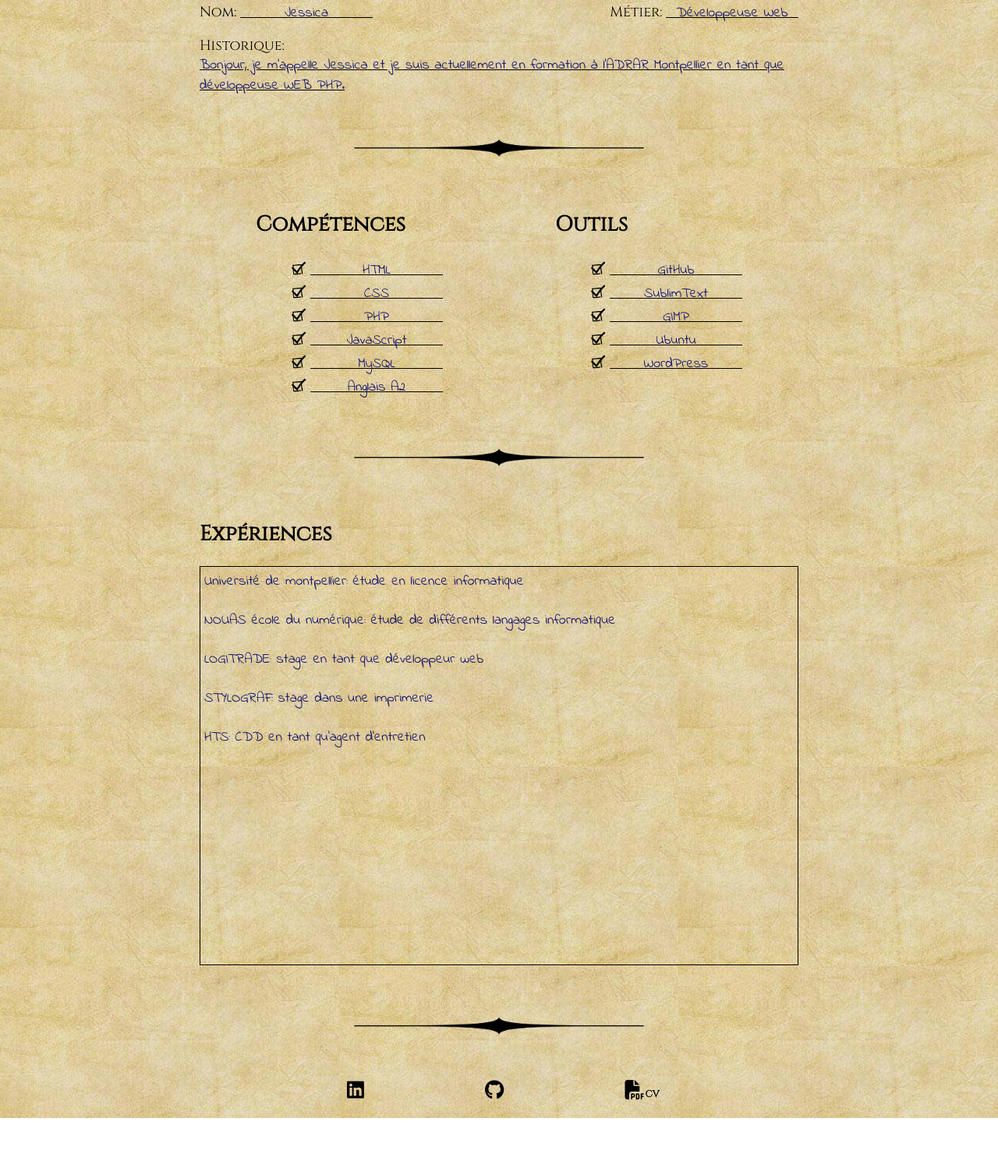
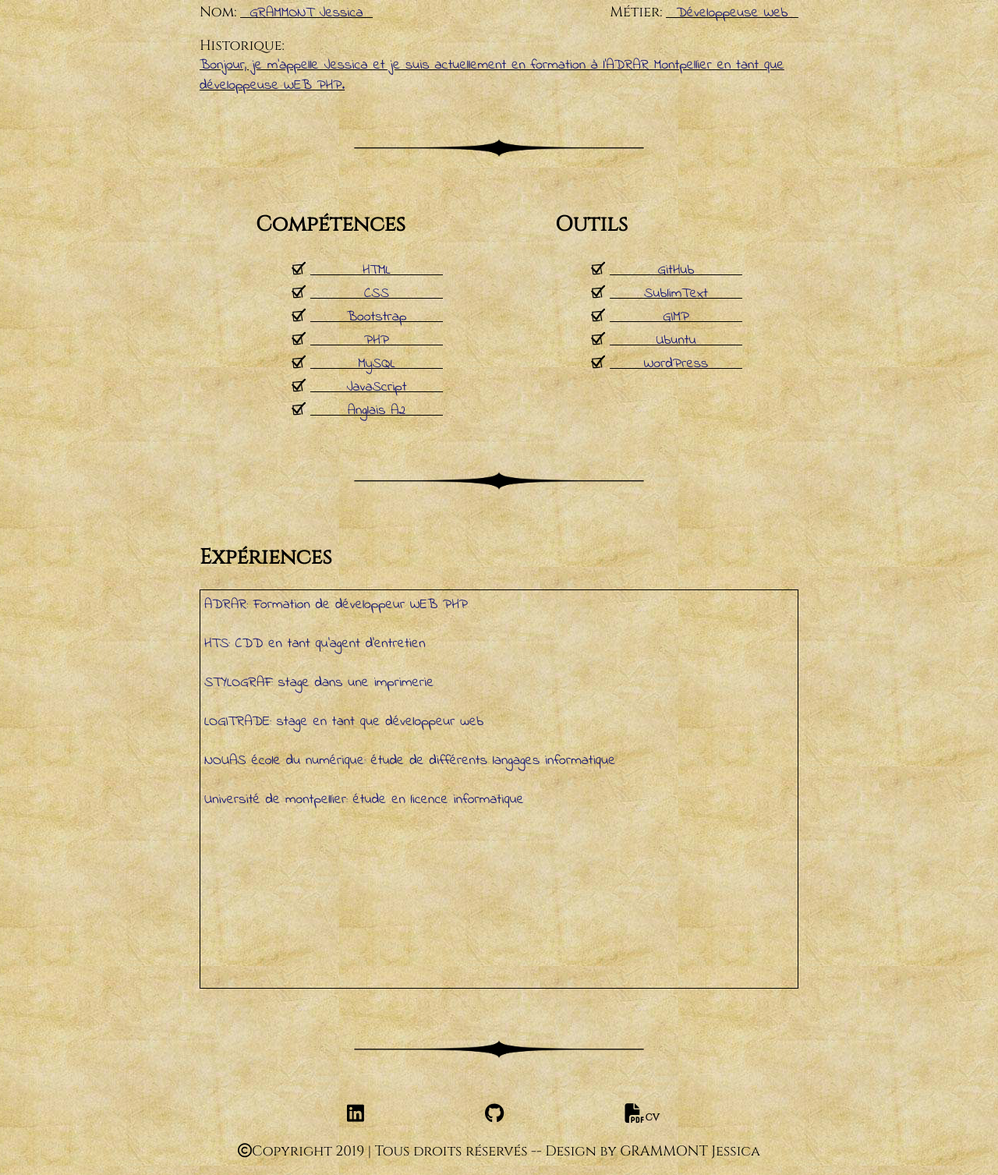
Before and after one commit to jessica-gt/cv, a plain HTML site: page index.html in a window 1280 px wide. Shown: the part 297-1804 px from the top of the page at 78% size. Before the commit the page ends 1731 px from the top, so only its background shows below. Drawn offline with Linux system fonts and the light colour scheme.

Commit message:
Add files via upload

```diff
--- a/index.css
+++ b/index.css
@@ -212,3 +212,7 @@ footer {
 .contact li {
 	text-align: center;
 }
+
+.CR {
+	text-align:center;
+}
--- a/index.html
+++ b/index.html
@@ -26,7 +26,7 @@
 		<div class="container">
 			<div class="aboutMe" id="presentation">
 				<ul>
-					<li>Nom: <span>Jessica</span></li>
+					<li>Nom: <span>GRAMMONT Jessica</span></li>
 					<li>Métier: <span>Développeuse Web</span></li>
 				</ul>
 				<p>Historique: <span>Bonjour, je m'appelle Jessica et je suis actuellement en formation à l'ADRAR Montpellier en tant que développeuse WEB PHP. </span></p>
@@ -38,9 +38,10 @@
 					<ul>
 						<li><img src="images/check.png" alt="check"><span>HTML</span></li>
 						<li><img src="images/check.png" alt="check"><span>CSS</span></li>
+						<li><img src="images/check.png" alt="check"><span>Bootstrap</span></li>
 						<li><img src="images/check.png" alt="check"><span>PHP</span></li>
+						<li><img src="images/check.png" alt="check"><span>MySQL</span></li>
 						<li><img src="images/check.png" alt="check"><span>JavaScript</span></li>
-						<li><img src="images/check.png" alt="check"><span>MySQL</span></li>
 						<li><img src="images/check.png" alt="check"><span>Anglais A2</span></li>
 					</ul>
 				</div>
@@ -60,11 +61,12 @@
 				<div class="Exp" id="Exp">
 					<h2>Expériences</h2>
 					<ul>
+						<li><span>ADRAR: Formation de développeur WEB PHP</span></li>
+						<li><span>HTS: CDD en tant qu'agent d'entretien</span></li>
+						<li><span>STYLOGRAF: stage dans une imprimerie</span></li>
+						<li><span>LOGITRADE: stage en tant que développeur web</span></li>
+						<li><span>NOUAS école du numérique: étude de différents langages informatique</span></li>
 						<li><span>Université de montpellier: étude en licence informatique</span></li>
-						<li><span>NOUAS école du numérique: étude de différents langages informatique</span></li>
-						<li><span>LOGITRADE: stage en tant que développeur web</span></li>
-						<li><span>STYLOGRAF: stage dans une imprimerie</span></li>
-						<li><span>HTS: CDD en tant qu'agent d'entretien</span></li>
 					</ul>
 				</div>
 			</div>
@@ -78,6 +80,9 @@
 						<li><a href='CVhq.pdf' target="_blank"><i class="fas fa-file-pdf"></i><span>CV</span></a></li>
 					</ul>
 				</div>
+				<div class="CR">
+					<p><i class="far fa-copyright"></i>Copyright 2019 | Tous droits réservés -- Design by GRAMMONT Jessica</p>
+				</div>
 			</footer>
 		</div>
 	</body>
```
Also changed, not shown: 1 other file.
